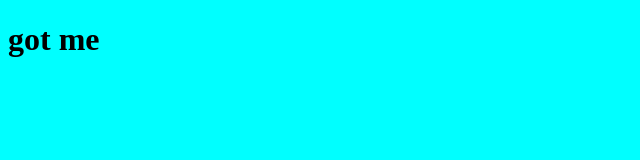
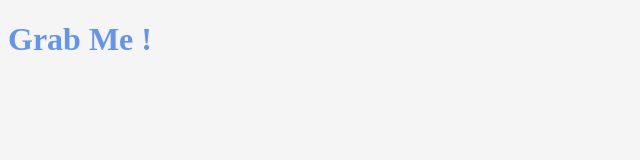
Before and after one commit to seondal/VanillaJS-Practice, a plain HTML site: page index.html in a window 1280 px wide. Shown: the whole page, without its empty margins (0-640 px from the left). Drawn offline with Linux system fonts and the light colour scheme.

Commit message:
CSS in Javascript

```diff
--- a/app.js
+++ b/app.js
@@ -1,3 +1,7 @@
 const title = document.getElementById("title");
 
-title.innerText = "got me";
+function handleTitleClick() {
+  title.classList.toggle("clicked");
+}
+
+title.addEventListener("click", handleTitleClick);
--- a/style.css
+++ b/style.css
@@ -1 +1,10 @@
-body { background-color: aqua;}
+body { background-color: whitesmoke;}
+
+h1 {
+    color: cornflowerblue;
+    transition: color .5s ease-in-out;
+}
+
+.clicked {
+    color: tomato;
+}
```
